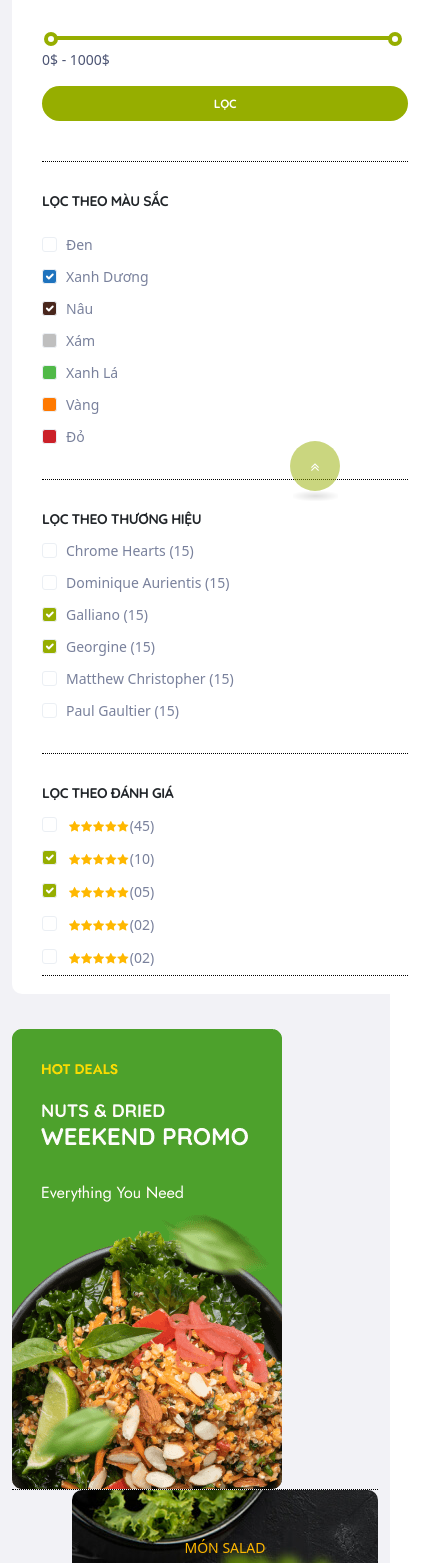
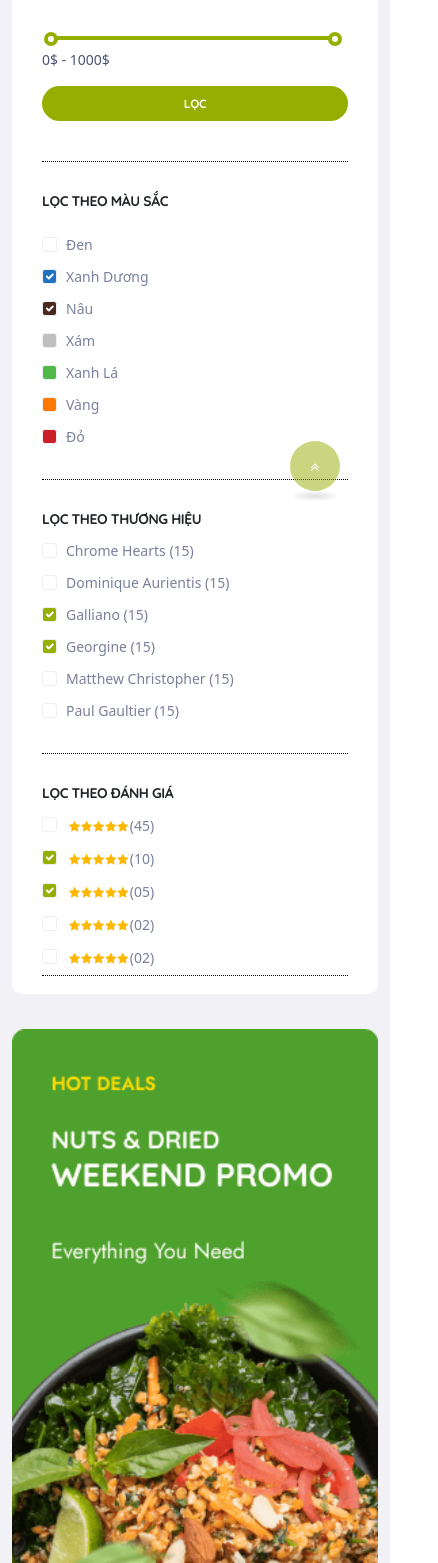
Before and after one commit to Ducvovan01/orfarm_clone, a JavaScript app in the folder orfarm/: page /shop-left-sidebar in a window 390 px wide. Shown: the part 437-2000 px from the top of the page, 438 px wide, since content can reach past the window. Built offline with nearby package versions, Linux system fonts and the light colour scheme.

Commit message:
responsive_shop_left

```diff
--- a/orfarm/src/views/ShopLeftSidebar.vue
+++ b/orfarm/src/views/ShopLeftSidebar.vue
@@ -1964,4 +1964,30 @@ const selectOption = (option)=>{
     -webkit-transition: all 0.2s;
     transition: all 0.2s;
 }
+/* Responsive */
+@media (max-width: 767.98px) {
+      .tpshop__top{
+         margin-left:0;
+         padding-top:30px;
+      }
+      .tpshop__leftbar {
+         margin-right: 0;
+      }
+      .tpshop__sidbar-thumb img{
+         width:100%;
+      }
+      .tpshop__banner {
+         background-repeat: no-repeat;
+         background-size: cover;
+     }
+     .product__navtabs{
+      justify-content:center !important;
+     }
+     .tplist__product {
+      flex-wrap: wrap;
+  }
+  .tplist__content {
+   margin-left: 0;
+}
+}
 </style>
```
